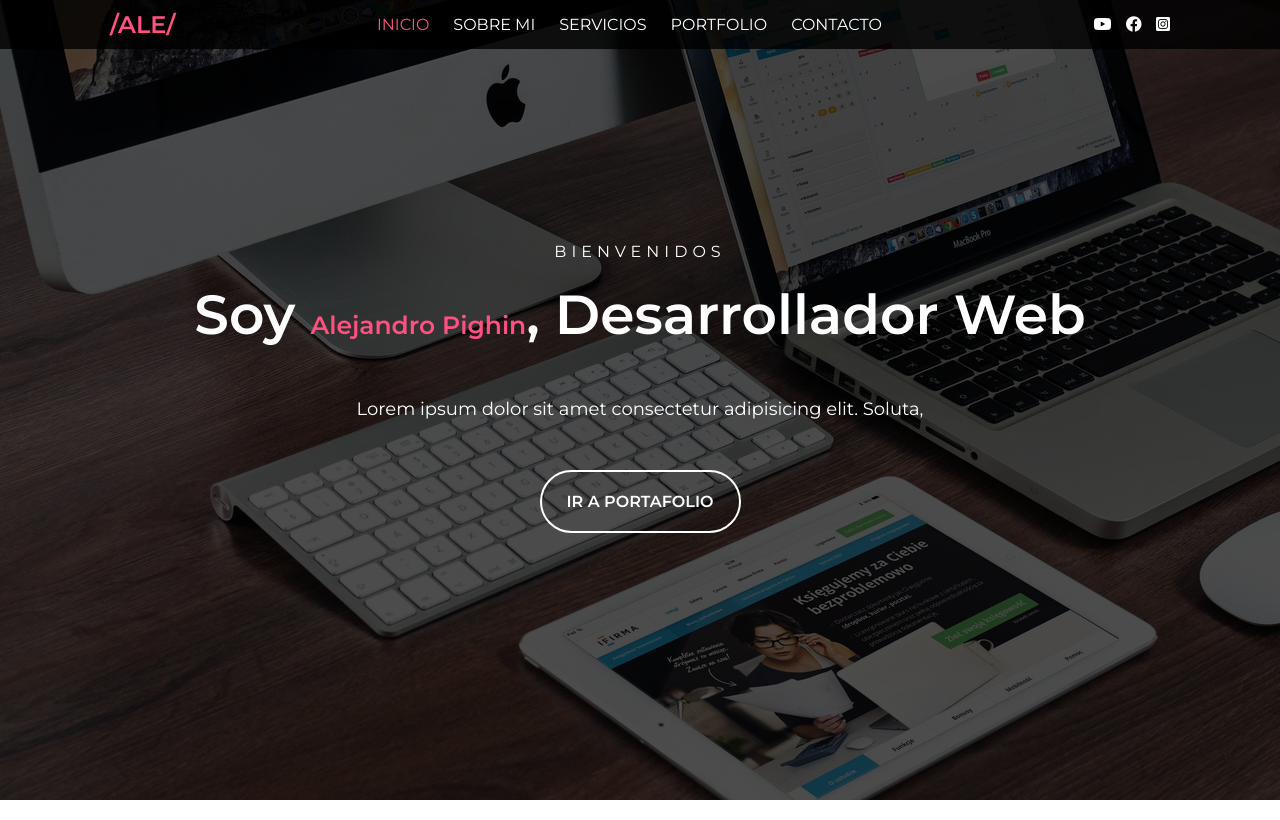
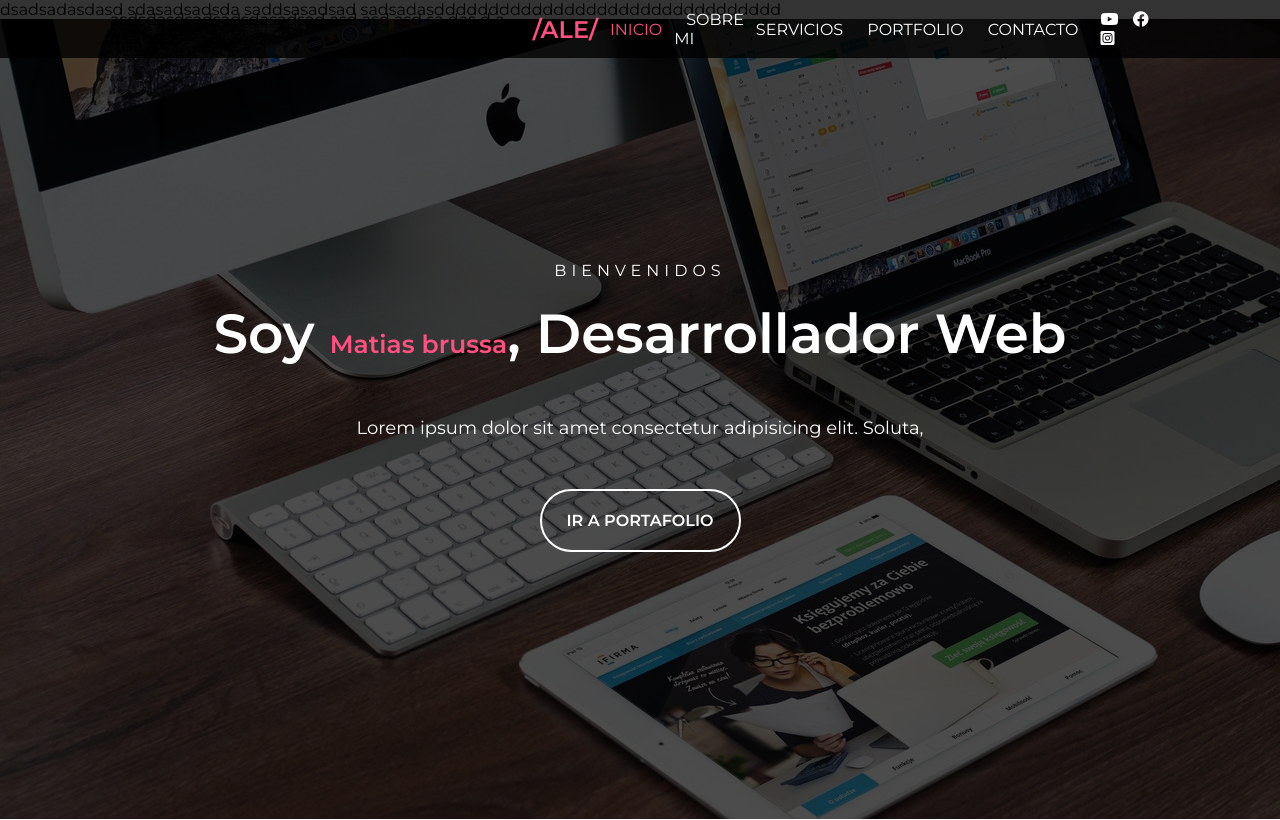
Before and after one commit to alejandropighin/CurriculumAle, a plain HTML site: page index.html in a window 1280 px wide. Shown: the top 820 px of the page. Drawn offline with Linux system fonts and the light colour scheme.

Commit message:
Update index.html

```diff
--- a/index.html
+++ b/index.html
@@ -3,20 +3,36 @@
 
 <head>
     <meta charset="UTF-8">
-    <meta http-equiv="X-UA-Compatible" content="IE=edge">
+    <meta http-equiv="X-UA-Compatible" content="IEs=edge">dsadsadasdasd
     <meta name="viewport" content="width=device-width, initial-scale=1.0 user-scalable=no">
     <link rel="stylesheet" href="https://cdnjs.cloudflare.com/ajax/libs/font-awesome/6.1.1/css/all.min.css" integrity="sha512-KfkfwYDsLkIlwQp6LFnl8zNdLGxu9YAA1QvwINks4PhcElQSvqcyVLLD9aMhXd13uQjoXtEKNosOWaZqXgel0g==" crossorigin="anonymous" referrerpolicy="no-referrer"
     />
-    <link rel="stylesheet" href="estilo.css">
-    <title>AP Desarrollador Web</title>
+    <link rel="stylesheet" href="estilo.css">sdasadsadsda
+    <title>AP Desarrollador Web</title>saddsasadsad
 </head>
-
+sadsadasdddddddddddddddddddddddddddddddd
 <body>
     <!-- SECCION I N I C I O -->
     <section id="inicio">
         <div class="contenido">
             <header>
-                <div class="contenido-header">
+                <div class="contenido-header">asdsdasdsadsadsdasadsad
+
+                    asd
+
+                    asd
+                    asd
+                    sa
+                    das
+                    d
+                    a
+                    dsa
+                    das
+
+
+
+
+
                     <h1>/ALE/</h1>
                     <nav id="nav" class="">
                         <ul id="links">
@@ -43,7 +59,7 @@
             </header>
             <div class="presentacion">
                 <p class="bienvenida">Bienvenidos</p>
-                <h2>Soy <span>Alejandro Pighin</span>, Desarrollador Web</h2>
+                <h2>Soy <span>Matias brussa</span>, Desarrollador Web</h2>
                 <p class="descripcion">Lorem ipsum dolor sit amet consectetur adipisicing elit. Soluta, </p>
                 <a href="#portfolio">Ir a Portafolio</a>
             </div>
```
